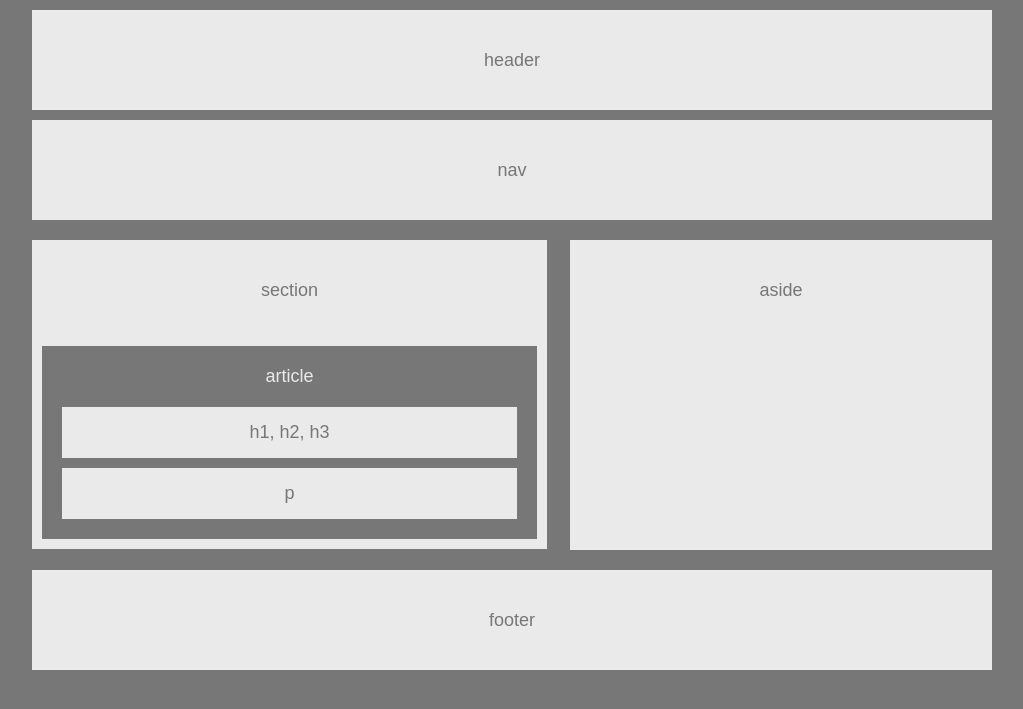
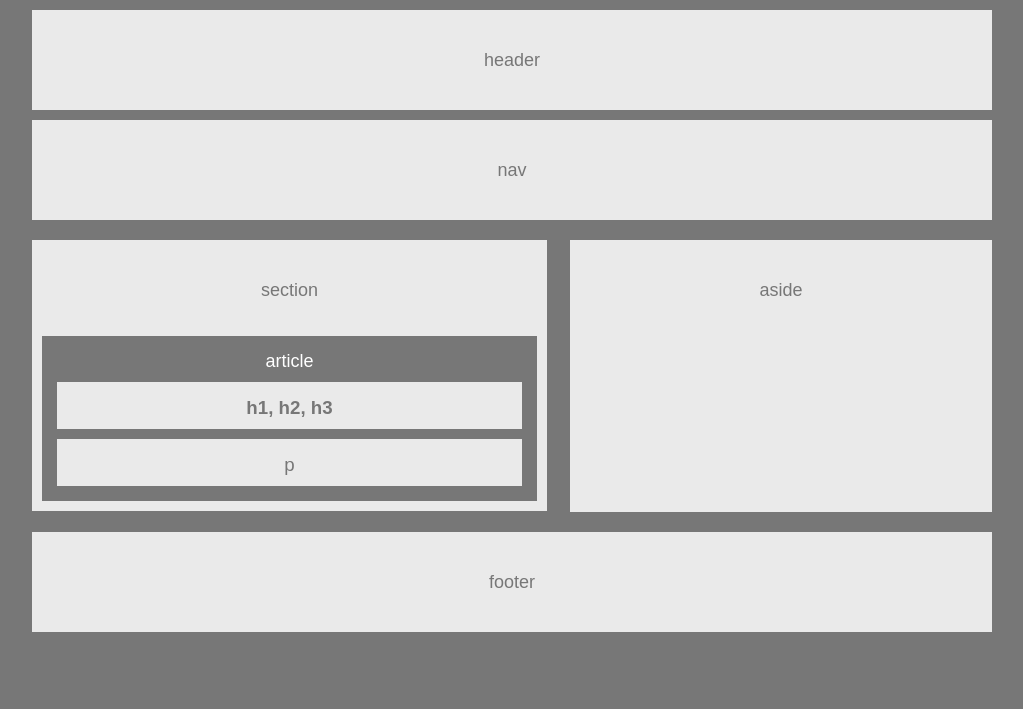
Before and after one commit to mholsapple/HW-Wireframe, a PHP site: page / in a window 1280 px wide. Shown: the top 709 px of the page, without its empty margins (128-1151 px from the left). Run offline with PHP 8.4, Linux system fonts and the light colour scheme.

Commit message:
Updated Easy Homework

```diff
--- a/index.html
+++ b/index.html
@@ -5,11 +5,11 @@
 	<head>
 		<title>Title</title>
 		<link rel="stylesheet" type="text/css" href="style.css">
-		<link rel="stylesheet" type="text/css" href="padding_margin.css">
+		<link rel="stylesheet" type="text/css" href="padding_margin.css"
 	</head>
 
 	<!-- Body -->
-	<body class="darkgray">
+	<body>
 
 		<!-- Container Start -->
 		<div class="container">
@@ -22,23 +22,23 @@
 
 			<!-- Nav Start -->
 			<div class="nav gray height-100 margin-bottom-20 centeralign">
-				<h1>nav</h2>
+				<h1>nav</h1>
 			</div>
 			<!-- Nav End -->
 
 			<!-- Content Start -->
 			<div class="content margin-bottom-20 centeralign">
 				<!-- Section Start -->
-				<div class="section gray padding-left-10 padding-right-10 padding bottom-10">
-					<h1>section</h1>
+				<div class="section gray padding-left-10 centeralign padding-right-10 padding-bottom-10">
+					<h1>section</h2>
 
 					<!-- Article Start -->
-					<div class="article darkgray centeralign margin-top-45">
+					<div class="article darkgray centeralign margin-top-35">
 						<h2>article</h2>
 
 						<!-- H1h2h3 Start -->
-						<div class="h1h2h3 gray centeralign margin-top-20">
-							<h3>h1, h2, h3</h3>
+						<div class="h1h2h3 gray centeralign margin-top-10">
+							<h3><strong>h1, h2, h3</strong></h3>
 						</div>
 						<!-- H1h2h3 End -->
 
@@ -57,7 +57,6 @@
 				<div class="aside gray centeralign">
 					<h1>aside</h1>
 				</div>
-
 				<div class="clear">
 				</div>
 				<!-- Aside End -->
--- a/style.css
+++ b/style.css
@@ -1,38 +1,40 @@
-
 body {
-	/*background-color: #777; */
+	background-color: #777;
 	margin: 10px;
-	font-family: 'Arial', 'Helvetica Neue', Helvetica, sans-serif;
-	font-size: 18px;
 }
 
 h1 {
+	font-family: 'Arial', 'Helvetica Neue', Helvetica, sans-serif;
+	font-size: 18px;
+	color: #777;
+	font-weight: normal;
 	padding-top: 40px;
-	color: #777;
-	font-size: 18px;
-	font-weight: normal;
-	margin:0px;
+	margin: 0px;
 }
 
 h2 {
-	/*padding-top: 20px;*/
-	color: #eaeaea;
+	font-family: 'Arial', 'Helvetica Neue', Helvetica, sans-serif;
 	font-size: 18px;
+	color: #ffffff;
 	font-weight: normal;
-	margin:0px;
+	padding-top: 10px;
+	margin: 0px;
 }
 
-h3 {
+h3{
+	font-family: 'Arial', 'Helvetica Neue', Helvetica, sans-serif;
 	color: #777;
-	font-size: 18px;
 	font-weight: normal;
-	padding: 15px;
-	margin:0px;
+	padding-top: 15px;
+	padding-bottom: 10px;
+	margin: 0px;
 }
+
 .container {
 	width: 960px;
 	margin-left: auto;
 	margin-right: auto;
+
 }
 
 .gray {
@@ -63,18 +65,17 @@ p {
 .aside {
 	width: 422px;
 	float: right;
-    height: 100%;
-    padding-bottom: 249px;
+	height: 272px;
 }
+
 .clear {
 	clear: both;
-}
-
-.article {
-	padding: 20px;
-	margin-bottom: 10px;
 }
 
 .centeralign {
 	text-align: center;
 }
+
+.article {
+	padding: 5px 15px 15px 15px;
+}
```
